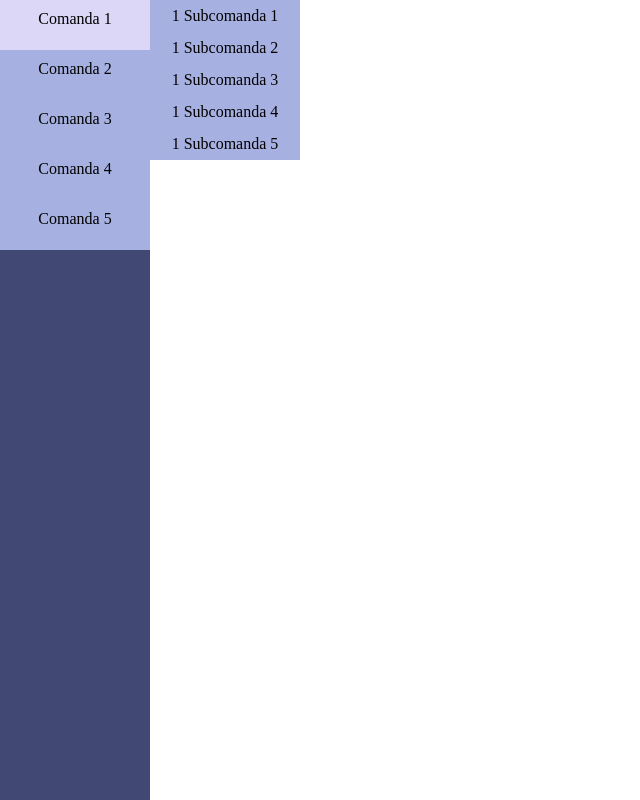
After one commit to horatiu-udrea/WebLab, a PHP site: page /problem16.html in a window 1280 px wide. The commit adds this page. Shown: the whole page, without its empty margins (0-640 px from the left). Run offline with PHP 8.4, Linux system fonts and the light colour scheme.

Commit message:
Lab 2 finished (with the given problems)

```diff
--- /dev/null
+++ b/lab2/problem16.html
@@ -0,0 +1,63 @@
+<!DOCTYPE html>
+<html lang="en">
+<head>
+    <meta charset="UTF-8">
+    <!--    assignment number 16-->
+    <title>Navigation bar</title>
+    <link rel="stylesheet" type="text/css" href="style16.css"/>
+</head>
+<body>
+<div class="sidebar">
+    <div class="element">
+        <span class="command">Comanda 1</span>
+        <div class="submenu">
+            <div class="subitem">1 Subcomanda 1</div>
+            <div class="subitem">1 Subcomanda 2</div>
+            <div class="subitem">1 Subcomanda 3</div>
+            <div class="subitem">1 Subcomanda 4</div>
+            <div class="subitem">1 Subcomanda 5</div>
+        </div>
+    </div>
+    <div class="element">
+        <span class="command">Comanda 2</span>
+        <div class="submenu">
+            <div class="subitem">2 - Subcomanda 1</div>
+            <div class="subitem">2 - Subcomanda 2</div>
+            <div class="subitem">2 - Subcomanda 3</div>
+            <div class="subitem">2 - Subcomanda 4</div>
+            <div class="subitem">2 - Subcomanda 5</div>
+        </div>
+    </div>
+    <div class="element">
+        <span class="command">Comanda 3</span>
+        <div class="submenu">
+            <div class="subitem">3 - Subcomanda 1</div>
+            <div class="subitem">3 - Subcomanda 2</div>
+            <div class="subitem">3 - Subcomanda 3</div>
+            <div class="subitem">3 - Subcomanda 4</div>
+            <div class="subitem">3 - Subcomanda 5</div>
+        </div>
+    </div>
+    <div class="element">
+        <span class="command">Comanda 4</span>
+        <div class="submenu">
+            <div class="subitem">4 - Subcomanda 1</div>
+            <div class="subitem">4 - Subcomanda 2</div>
+            <div class="subitem">4 - Subcomanda 3</div>
+            <div class="subitem">4 - Subcomanda 4</div>
+            <div class="subitem">4 - Subcomanda 5</div>
+        </div>
+    </div>
+    <div class="element">
+        <span class="command">Comanda 5</span>
+        <div class="submenu">
+            <div class="subitem">5 - Subcomanda 1</div>
+            <div class="subitem">5 - Subcomanda 2</div>
+            <div class="subitem">5 - Subcomanda 3</div>
+            <div class="subitem">5 - Subcomanda 4</div>
+            <div class="subitem">5 - Subcomanda 5</div>
+        </div>
+    </div>
+</div>
+</body>
+</html>
--- a/lab2/style.css
+++ b/lab2/style16.css
@@ -1,38 +1,39 @@
 .sidebar {
     position: fixed;
+    top: 0;
     bottom: 0;
-    left:0;
-    right:0;
+    left: 0;
     background-color: #424874;
-    height: 50px;
+    width: 150px;
 }
 
 .sidebar .element {
     display: inline-block;
     position: relative;
-    height: 100%;
-    width: 100px;
+    height: 50px;
+    width: 100%;
 }
 
 .sidebar .command {
     display: inline-block;
     background-color: #a6b1e1;
-    height: 100%;
+    height: 30px;
+    width: 150px;
     text-align: center;
     vertical-align: middle;
-    padding: 20px 20px;
+    padding: 10px 0;
     transition: background-color 0.1s;
 }
 
 .sidebar .submenu {
     display: none;
     position: absolute;
-    left: 0;
-    bottom: 50px;
+    left: 150px;
+    top:0;
     z-index: 100;
     text-align: center;
     vertical-align: middle;
-    width: 120px;
+    width: 150px;
 
 }
 
```
Also changed, not shown: lab2/index.html (deleted, +0 -38 lines), lab2/problem3.html (added, +75 -0 lines), lab2/style3.css (added, +53 -0 lines).
